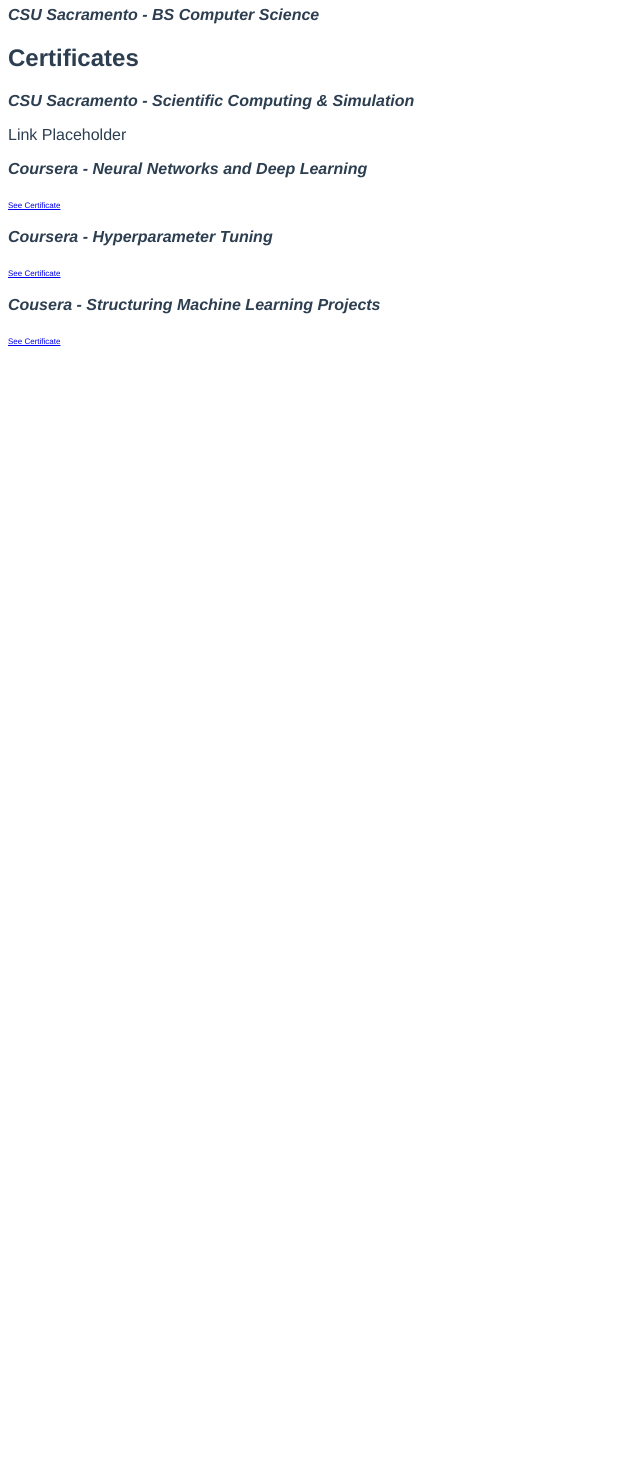
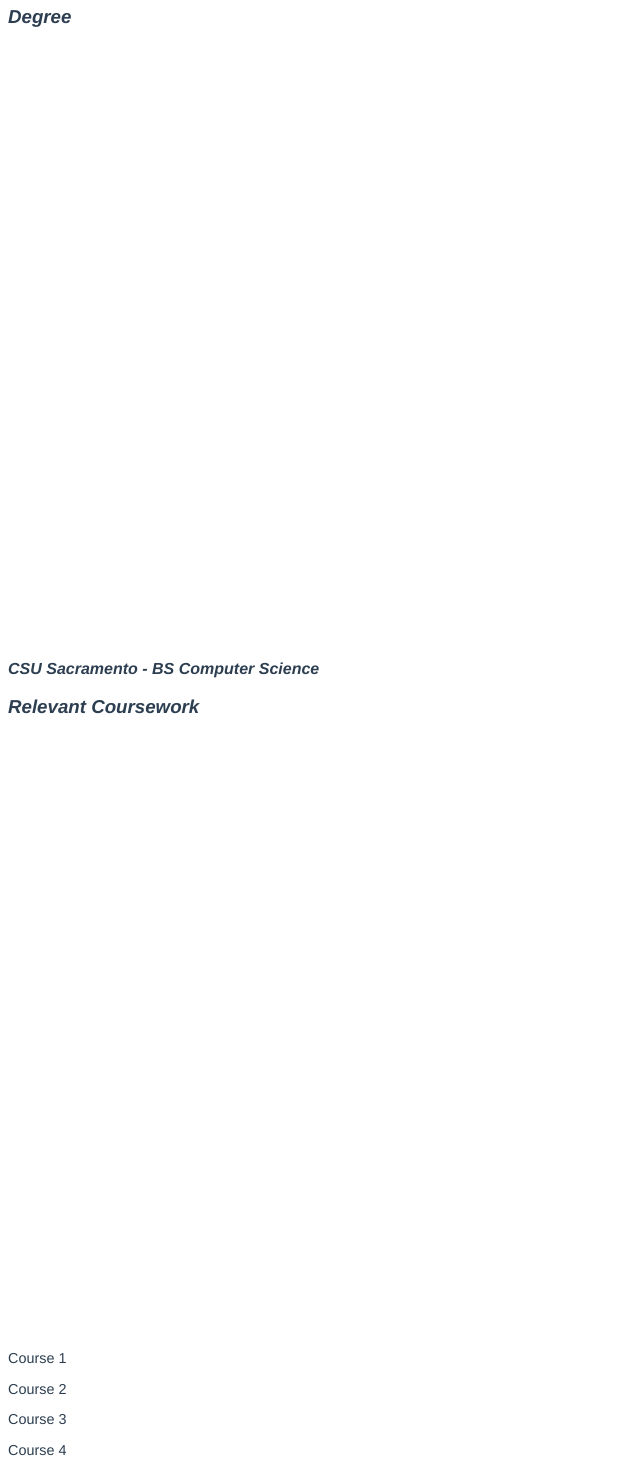
Before and after one commit to ceapf/ceapf.github.io, a Vue app: page / in a window 1280 px wide. Shown: the part 260-1730 px from the top of the page, without its empty margins (0-640 px from the left). Before the commit the page ends 800 px from the top, so only its background shows below. Built offline with nearby package versions, Linux system fonts and the light colour scheme.

Commit message:
Edited about page

```diff
--- a/src/views/AboutPage.vue
+++ b/src/views/AboutPage.vue
@@ -3,17 +3,23 @@
       <h1>Bio</h1>
       <p>Bio Template Text</p>
       <h1>Education</h1>
+      <h3 style="margin-bottom: 50%;"><i>Degree</i></h3>
       <p><b><i>CSU Sacramento - BS Computer Science </i></b></p>
-
-      <h2>Certificates</h2>
-      <p><b><i>CSU Sacramento - Scientific Computing & Simulation</i></b></p>
-      <p>Link Placeholder</p>
-      <p><b><i>Coursera - Neural Networks and Deep Learning</i></b></p>
-      <a href="https://coursera.org/verify/X8QLS289WEBX" target="_blank" style="font-size: 50%;">See Certificate</a>
-      <p><b><i>Coursera - Hyperparameter Tuning</i></b></p>
-      <a href="https://coursera.org/verify/HJ6REVMR4ARQ" target="_blank" style="font-size: 50%;">See Certificate</a>
-      <p><b><i>Cousera - Structuring Machine Learning Projects</i></b></p>
-      <a href="https://coursera.org/verify/9MPSG537USW5" target="_blank" style="font-size: 50%;">See Certificate</a>
+      <h3 style="margin-bottom: 50%;"><i>Relevant Coursework</i></h3>
+      <p style="font-size: 90%;">Course 1</p>
+      <p style="font-size: 90%;">Course 2</p>
+      <p style="font-size: 90%;">Course 3</p>
+      <p style="font-size: 90%;">Course 4</p>
+      <p style="font-size: 90%;">Course 5</p>
+      <h3 style="margin-bottom: 50%;">Certificates</h3>
+      <p style="margin-bottom: 50%;"><b><i>CSU Sacramento - Scientific Computing & Simulation</i></b></p>
+      <p style="font-size: 80%;">Link Placeholder</p>
+      <p style="margin-bottom: 50%;"><b><i>Coursera - Neural Networks and Deep Learning</i></b></p>
+      <a href="https://coursera.org/verify/X8QLS289WEBX" target="_blank" style="font-size: 80%;">See Certificate</a>
+      <p style="margin-bottom: 50%;"><b><i>Coursera - Hyperparameter Tuning</i></b></p>
+      <a href="https://coursera.org/verify/HJ6REVMR4ARQ" target="_blank" style="font-size: 80%;">See Certificate</a>
+      <p style="margin-bottom: 50%;"><b><i>Cousera - Structuring Machine Learning Projects</i></b></p>
+      <a href="https://coursera.org/verify/9MPSG537USW5" target="_blank" style="font-size: 80%;">See Certificate</a>
 
     </div>
   </template>
```
